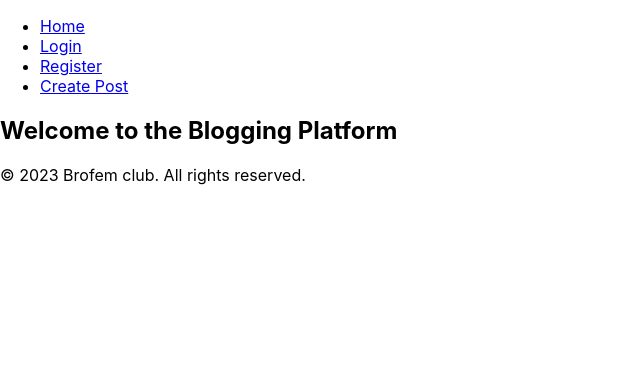
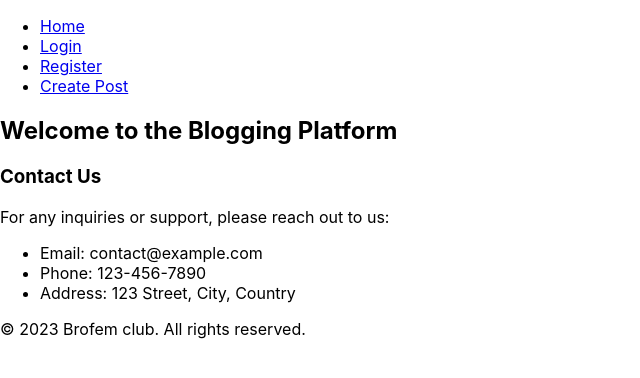
Before and after one commit to nyaliti/brofem-hub, a React (Create React App) app: page / in a window 1280 px wide. Shown: the top 378 px of the page, without its empty margins (0-640 px from the left). Built offline with nearby package versions, Linux system fonts and the light colour scheme.

Commit message:
connected ContactUs.js

```diff
--- a/src/App.js
+++ b/src/App.js
@@ -6,6 +6,7 @@ import Login from './components/Login';
 import Register from './components/Register';
 import CreatePost from './components/CreatePost';
 import Footer from './components/Footer'; // Import the Foote component
+import ContactUs from './components/ContactUs';
 
 const App = () => {
   return (
@@ -18,6 +19,7 @@ const App = () => {
           <Route path="/register" component={Register} />
           <Route path="/create-post" component={CreatePost} />
         </Switch>
+        <ContactUs /> {/* Include the contactus component */}
         <Footer /> {/* Include the Footer coomponent */}
       </div>
     </Router>
```
